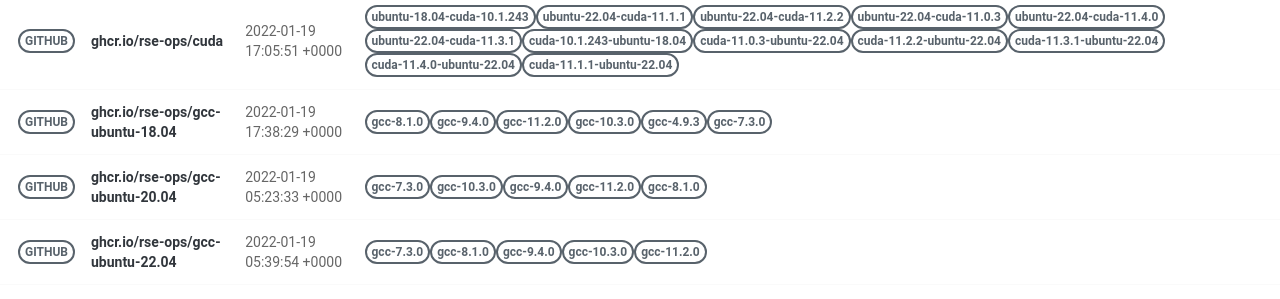
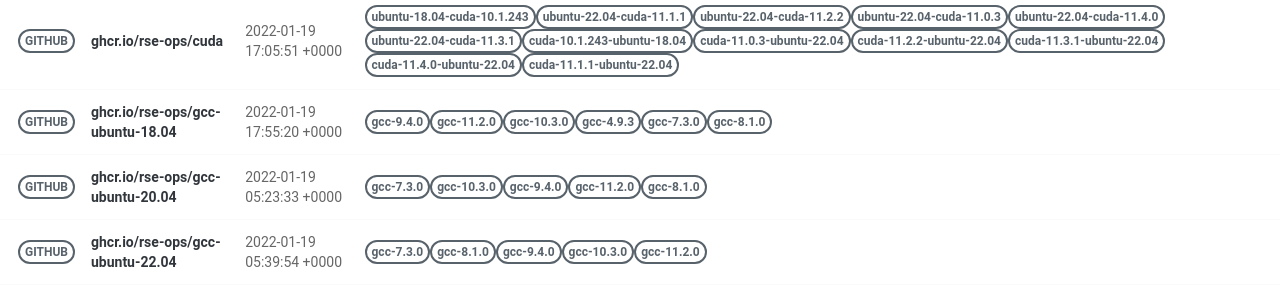
Before and after one commit to rse-ops/docker-images, a Jekyll site: the page built from pages/index.md, in a window 1280 px wide. Shown: the part 502-801 px from the top of the page. Built offline with Jekyll 4.4.1, drawn with Linux system fonts in a browser that asks for light colours; nearby versions of some CDN libraries.

Commit message:
Automated push to update library 2022-01-19

```diff
--- a/_library/ghcr.io-rse-ops-gcc-ubuntu-18.04.md
+++ b/_library/ghcr.io-rse-ops-gcc-ubuntu-18.04.md
@@ -1,14 +1,11 @@
 ---
 layout: container
 name: ghcr.io/rse-ops/gcc-ubuntu-18.04
-updated_at: 2022-01-19 17:38:29.858594
+updated_at: 2022-01-19 17:55:20.313676
 
 
 container_url: https://github.com/orgs/rse-ops/packages/container/package/gcc-ubuntu-18.04
 versions:
- - tag: gcc-8.1.0
-   dockerfile: https://github.com/rse-ops/docker-images/blob/main/ubuntu/gcc/Dockerfile
-   manifest: https://crane.ggcr.dev/manifest/ghcr.io/rse-ops/gcc-ubuntu-18.04:gcc-8.1.0
  - tag: gcc-9.4.0
    dockerfile: https://github.com/rse-ops/docker-images/blob/main/ubuntu/gcc/Dockerfile
    manifest: https://crane.ggcr.dev/manifest/ghcr.io/rse-ops/gcc-ubuntu-18.04:gcc-9.4.0
```
Also changed, not shown: other parts of _library/ghcr.io-rse-ops-gcc-ubuntu-18.04.md (+3 -0 lines).
